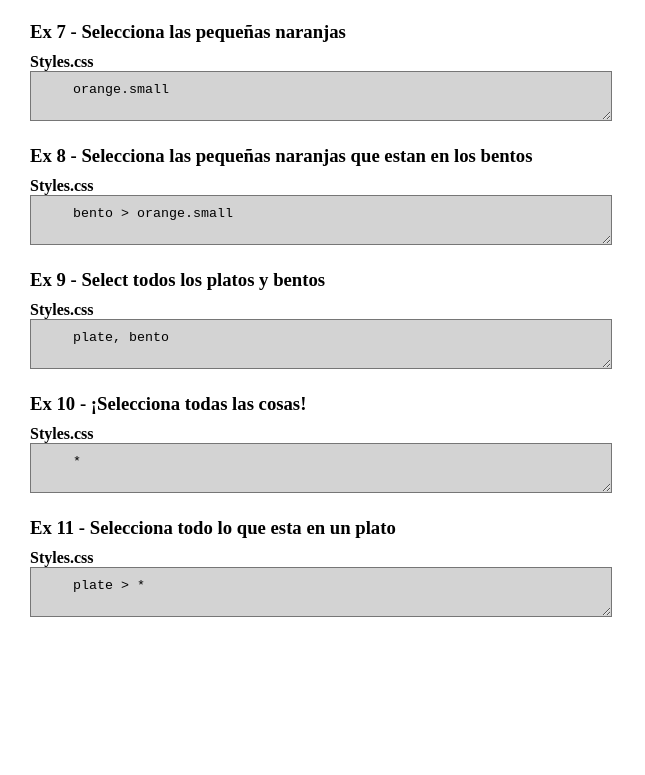
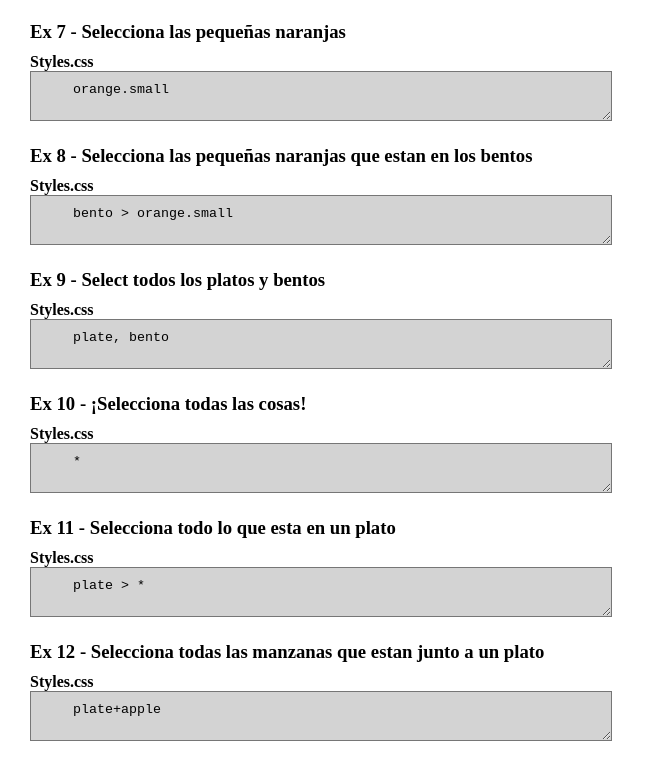
Before and after one commit to rafaelspa/dw1a3, a plain HTML site: page atividades/A5/index.html in a window 1280 px wide. Shown: the part 903-1678 px from the top of the page, without its empty margins (0-645 px from the left). Before the commit the page ends 1554 px from the top, so only its background shows below. Drawn offline with Linux system fonts and the light colour scheme.

Commit message:
A5 - ex12

```diff
--- a/atividades/A5/index.html
+++ b/atividades/A5/index.html
@@ -94,6 +94,14 @@
   <textarea readonly cols="70">
     plate > *
   </textarea>
+
+  <h3>
+    Ex 12 - Selecciona todas las manzanas que estan junto a un plato
+  </h3>
+  <h4>Styles.css</h4>
+  <textarea readonly cols="70">
+    plate+apple
+  </textarea>
 </body>
 
   <script>
```
